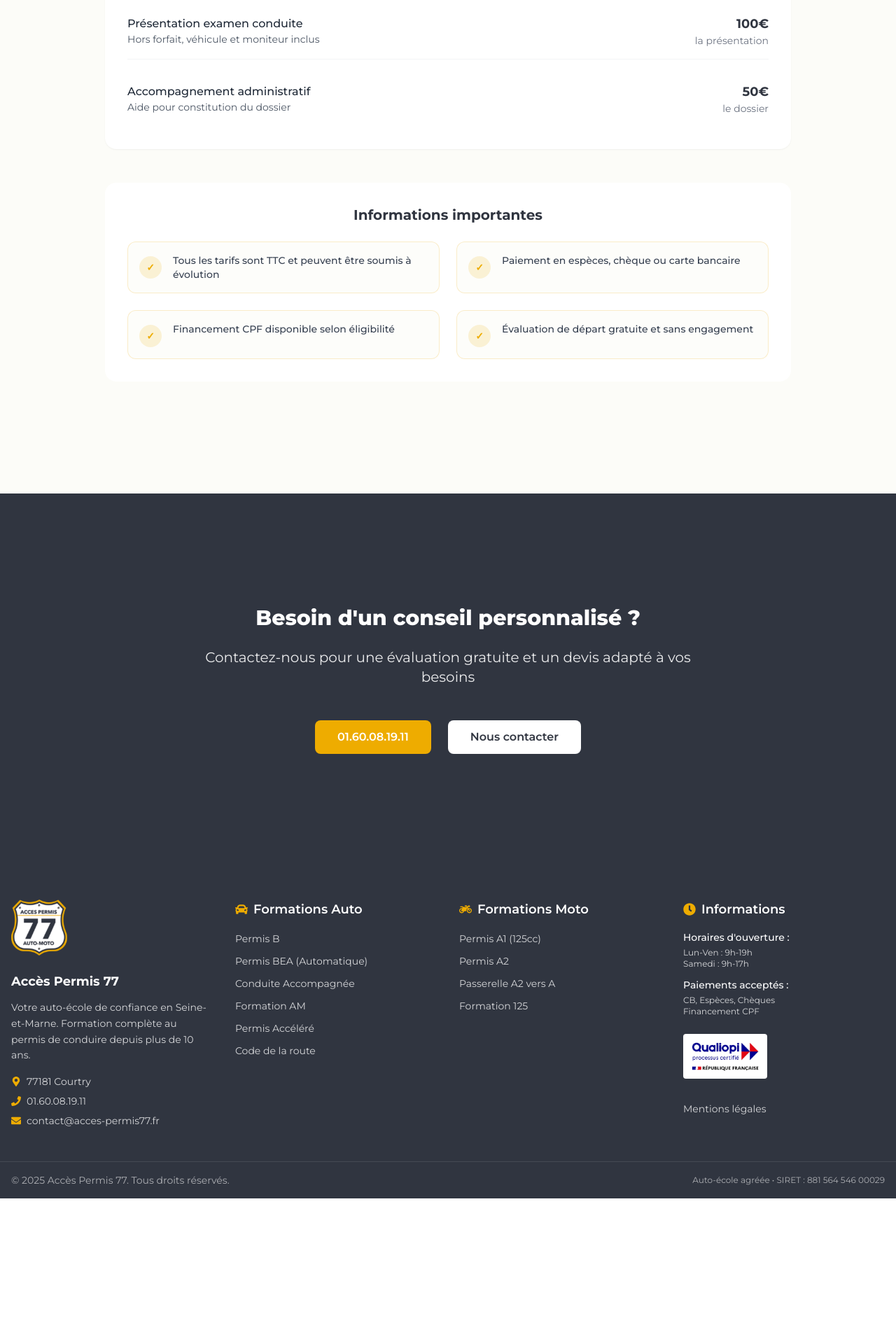
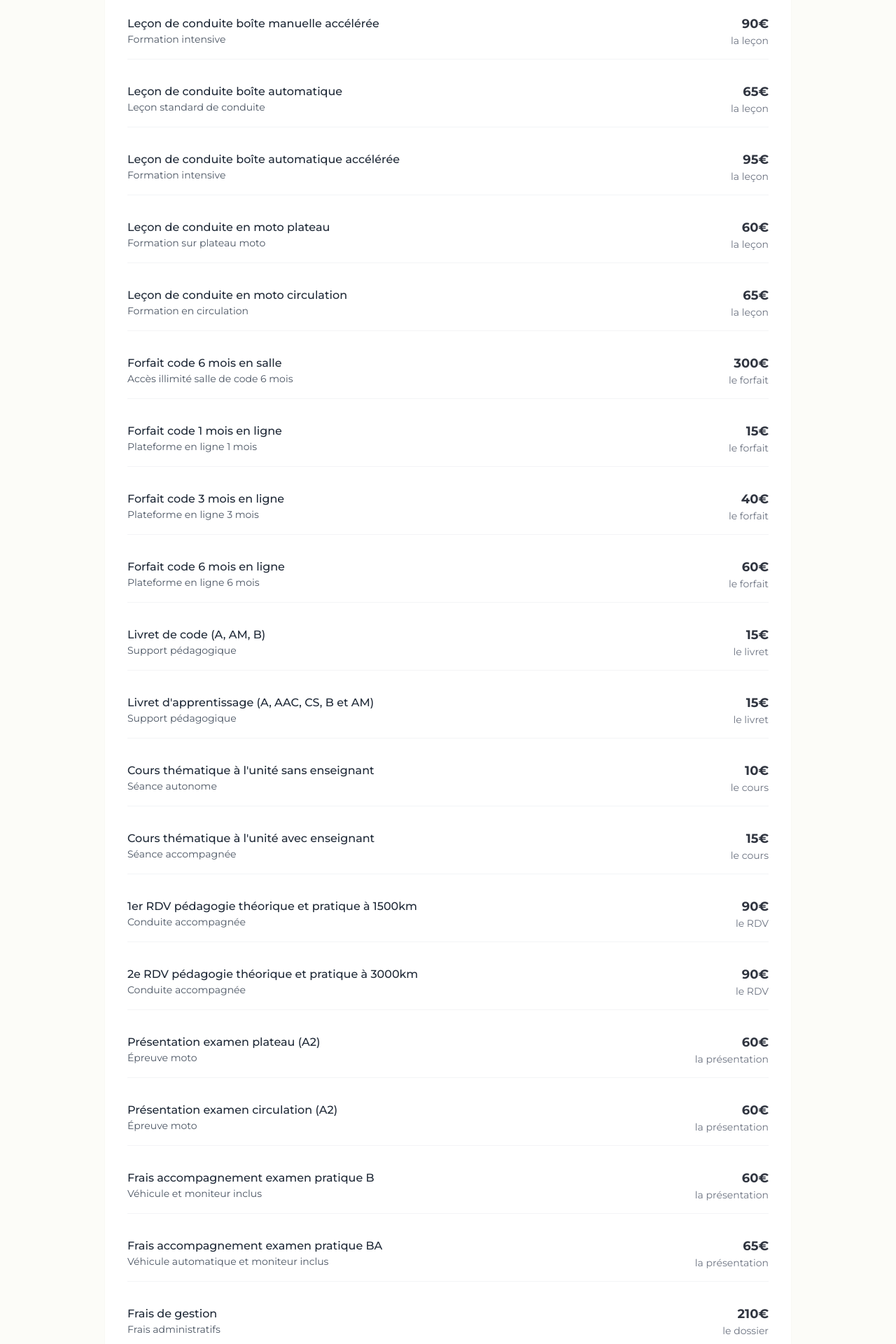
Before and after one commit to celianlb/accespermis77, a Next.js app: page /toutes-les-offres in a window 1280 px wide. Shown: the part 6240-8160 px from the top of the page at 70% size. Before the commit the page ends 7952 px from the top, so only its background shows below. Built offline with nearby package versions, Linux system fonts and the light colour scheme.

Commit message:
Mise à jour des tarifs et des descriptions des services de conduite

```diff
--- a/src/app/toutes-les-offres/page.tsx
+++ b/src/app/toutes-les-offres/page.tsx
@@ -255,40 +255,190 @@ export default function ToutesLesOffres() {
 
   const unitRates: UnitRate[] = [
     {
-      service: "Leçon de conduite supplémentaire",
-      price: 45,
-      unit: "la leçon",
-      description: "Auto ou moto selon formation",
+      service: "Évaluation de départ boîte manuelle",
+      price: 25,
+      unit: "la séance",
+      description: "Évaluation initiale pour déterminer le niveau",
     },
     {
-      service: "Forfait 5 leçons supplémentaires",
-      price: 200,
-      unit: "le forfait",
-      description: "Économie de 25€ par rapport à l'unité",
+      service: "Évaluation de départ boîte automatique",
+      price: 30,
+      unit: "la séance",
+      description: "Évaluation initiale pour déterminer le niveau",
     },
     {
-      service: "Évaluation de départ",
-      price: 0,
-      unit: "gratuite",
-      description: "Pour estimer le nombre d'heures nécessaires",
+      service: "Évaluation de départ moto",
+      price: 30,
+      unit: "la séance",
+      description: "Évaluation initiale pour déterminer le niveau",
     },
     {
-      service: "Présentation examen code",
-      price: 30,
-      unit: "la présentation",
-      description: "Hors forfait",
+      service: "Leçon de conduite boîte manuelle",
+      price: 60,
+      unit: "la leçon",
+      description: "Leçon standard de conduite",
     },
     {
-      service: "Présentation examen conduite",
-      price: 100,
-      unit: "la présentation",
-      description: "Hors forfait, véhicule et moniteur inclus",
+      service: "Leçon de conduite boîte manuelle accélérée",
+      price: 90,
+      unit: "la leçon",
+      description: "Formation intensive",
     },
     {
-      service: "Accompagnement administratif",
+      service: "Leçon de conduite boîte automatique",
+      price: 65,
+      unit: "la leçon",
+      description: "Leçon standard de conduite",
+    },
+    {
+      service: "Leçon de conduite boîte automatique accélérée",
+      price: 95,
+      unit: "la leçon",
+      description: "Formation intensive",
+    },
+    {
+      service: "Leçon de conduite en moto plateau",
+      price: 60,
+      unit: "la leçon",
+      description: "Formation sur plateau moto",
+    },
+    {
+      service: "Leçon de conduite en moto circulation",
+      price: 65,
+      unit: "la leçon",
+      description: "Formation en circulation",
+    },
+    {
+      service: "Forfait code 6 mois en salle",
+      price: 300,
+      unit: "le forfait",
+      description: "Accès illimité salle de code 6 mois",
+    },
+    {
+      service: "Forfait code 1 mois en ligne",
+      price: 15,
+      unit: "le forfait",
+      description: "Plateforme en ligne 1 mois",
+    },
+    {
+      service: "Forfait code 3 mois en ligne",
+      price: 40,
+      unit: "le forfait",
+      description: "Plateforme en ligne 3 mois",
+    },
+    {
+      service: "Forfait code 6 mois en ligne",
+      price: 60,
+      unit: "le forfait",
+      description: "Plateforme en ligne 6 mois",
+    },
+    {
+      service: "Livret de code (A, AM, B)",
+      price: 15,
+      unit: "le livret",
+      description: "Support pédagogique",
+    },
+    {
+      service: "Livret d'apprentissage (A, AAC, CS, B et AM)",
+      price: 15,
+      unit: "le livret",
+      description: "Support pédagogique",
+    },
+    {
+      service: "Cours thématique à l'unité sans enseignant",
+      price: 10,
+      unit: "le cours",
+      description: "Séance autonome",
+    },
+    {
+      service: "Cours thématique à l'unité avec enseignant",
+      price: 15,
+      unit: "le cours",
+      description: "Séance accompagnée",
+    },
+    {
+      service: "1er RDV pédagogie théorique et pratique à 1500km",
+      price: 90,
+      unit: "le RDV",
+      description: "Conduite accompagnée",
+    },
+    {
+      service: "2e RDV pédagogie théorique et pratique à 3000km",
+      price: 90,
+      unit: "le RDV",
+      description: "Conduite accompagnée",
+    },
+    {
+      service: "Présentation examen plateau (A2)",
+      price: 60,
+      unit: "la présentation",
+      description: "Épreuve moto",
+    },
+    {
+      service: "Présentation examen circulation (A2)",
+      price: 60,
+      unit: "la présentation",
+      description: "Épreuve moto",
+    },
+    {
+      service: "Frais accompagnement examen pratique B",
+      price: 60,
+      unit: "la présentation",
+      description: "Véhicule et moniteur inclus",
+    },
+    {
+      service: "Frais accompagnement examen pratique BA",
+      price: 65,
+      unit: "la présentation",
+      description: "Véhicule automatique et moniteur inclus",
+    },
+    {
+      service: "Frais de gestion",
+      price: 210,
+      unit: "le dossier",
+      description: "Frais administratifs",
+    },
+    {
+      service: "Frais de gestion suite à un échec de l'examen pratique B",
+      price: 100,
+      unit: "le dossier",
+      description: "Frais de représentation",
+    },
+    {
+      service: "Frais de gestion suite à un échec de l'examen pratique circulation A",
+      price: 100,
+      unit: "le dossier",
+      description: "Frais de représentation moto",
+    },
+    {
+      service: "Frais de gestion suite à un échec de l'examen pratique plateau A",
+      price: 100,
+      unit: "le dossier",
+      description: "Frais de représentation moto",
+    },
+    {
+      service: "Frais de relance suite à un chèque impayé",
+      price: 5,
+      unit: "la relance",
+      description: "Frais de traitement",
+    },
+    {
+      service: "Prolongation de contrat",
+      price: 300,
+      unit: "la prolongation",
+      description: "Extension de formation",
+    },
+    {
+      service: "Fabrication de permis",
+      price: 30,
+      unit: "le permis",
+      description: "Frais de production",
+    },
+    {
+      service: "Changement de formation avant ou après examen",
       price: 50,
-      unit: "le dossier",
-      description: "Aide pour constitution du dossier",
+      unit: "le changement",
+      description: "Frais de modification",
     },
   ];
 
```
